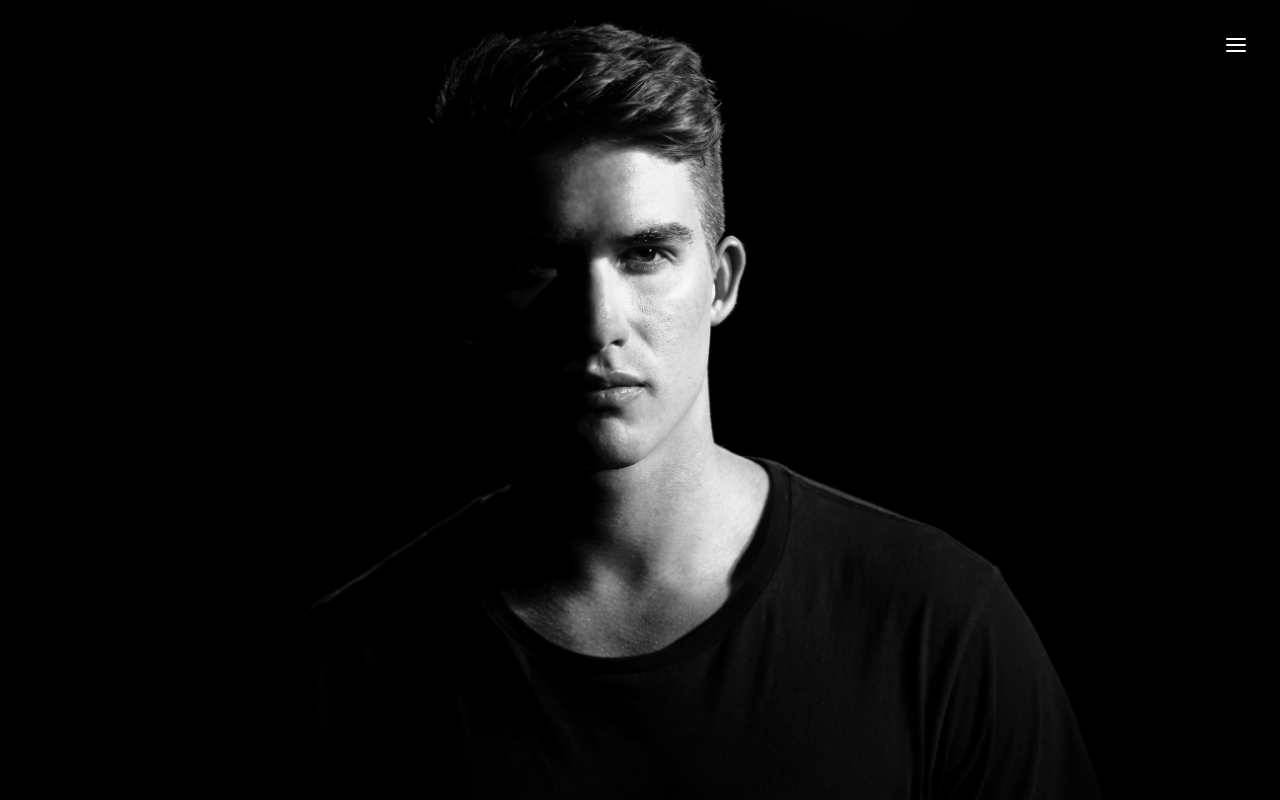
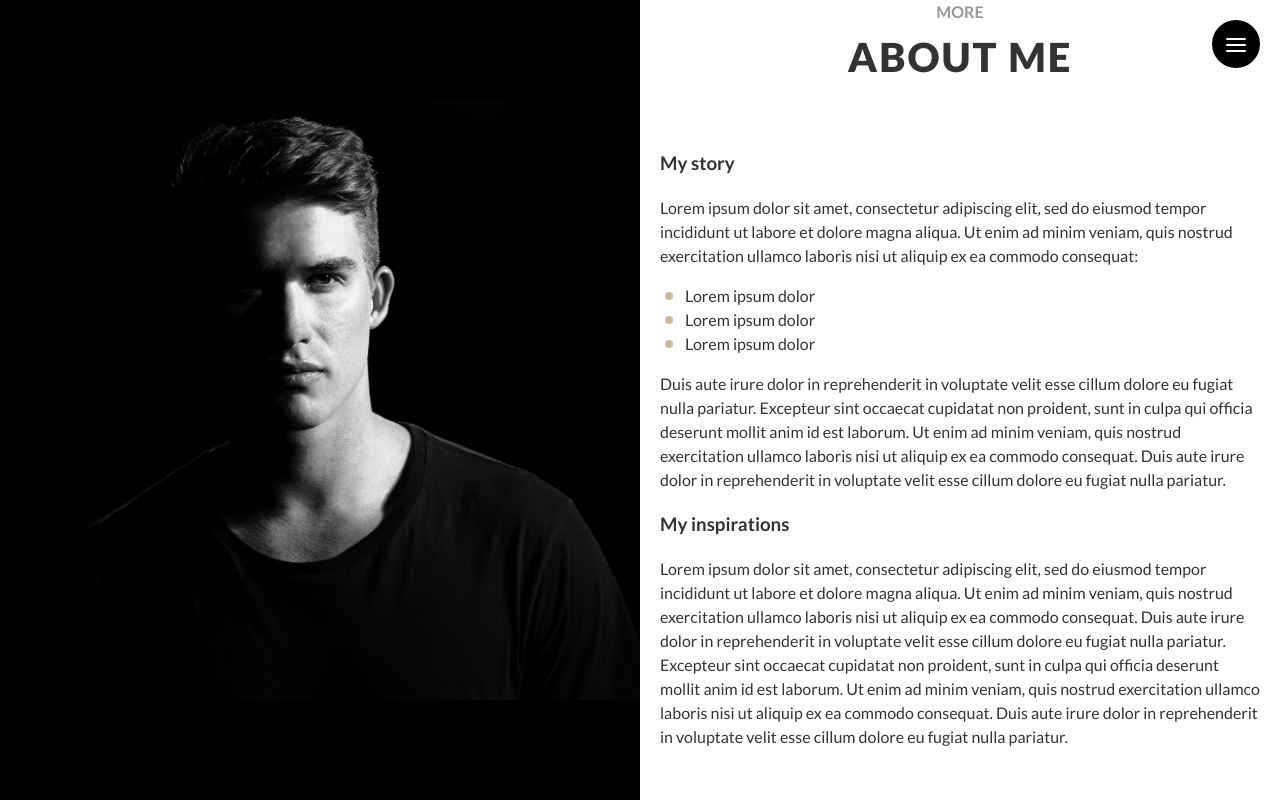
Before and after one commit to nicolas-grange/react-photos, a React (Create React App) app: page /about in a window 1280 px wide. Shown: the top 800 px of the page. Built offline with nearby package versions, Linux system fonts and the light colour scheme; what google-maps-react would draw is missing.

Commit message:
update about

```diff
--- a/src/components/Pages/About.jsx
+++ b/src/components/Pages/About.jsx
@@ -2,28 +2,24 @@ import React from 'react';
 
 import PretitleTitle from '../PretitleTitle/PretitleTitle';
 import PhotoSection from '../PhotoSection/PhotoSection';
-
 import photoAbout from '../../assets/images/about/about.jpg';
-
 
 const data = {
 	pretitleTitle: {
 		pretitle: "More",
 		title: "About me"
 	}
-
 }
-
 
 class About extends React.Component {
   render() {
     return (
     	<div className="about-container">
 
-    		<section>
+    		<section className="photo-section-container">
     			<PhotoSection photo={photoAbout}/>
 	    	</section>
-	    	<section>
+	    	<section className="info-section-container  wrapper-container">
 	    		<PretitleTitle data={data.pretitleTitle}/>
 	    		<h3>My story</h3>
 	    		<p>Lorem ipsum dolor sit amet, consectetur adipiscing elit, sed do eiusmod tempor incididunt ut labore et dolore magna aliqua. Ut enim ad minim veniam, quis nostrud exercitation ullamco laboris nisi ut aliquip ex ea commodo consequat:</p>
--- a/src/components/PhotoSection/PhotoSection.jsx
+++ b/src/components/PhotoSection/PhotoSection.jsx
@@ -4,7 +4,7 @@ import React from 'react';
 class PhotoSection extends React.Component {
   render() {
   	const photoAbout = this.props.photo;
-  	console.log(photoAbout)
+
     return (
     	<div className="photo-section">
     		<figure>
--- a/src/styles/Header/Navigation.scss
+++ b/src/styles/Header/Navigation.scss
@@ -20,7 +20,6 @@
       margin: 25px auto 0 20px;
 
       a {
-
         img {
           width: 100px;
         }
@@ -38,6 +37,7 @@
       flex-direction: column;
 
       ul li {
+        line-height: 1.2;
         text-transform: capitalize;
         padding: 15px 0;
 
--- a/src/styles/Pages/About.scss
+++ b/src/styles/Pages/About.scss
@@ -0,0 +1,49 @@
+.about-container {
+	.info-section-container {
+		ul {
+			padding-left: 25px;
+
+			li {
+				position: relative;
+
+				&::before {
+					content: "";
+					display: block;
+					border-radius: 50%;
+					width: 8px;
+					height: 8px;
+					background: theme(color, primary);
+					position: absolute;
+					top: 50%;
+					transform: translateY(-50%);
+					left: -20px;
+				}
+			}
+		}
+	}
+
+	/***
+	*** tablet landscape ***
+	***/
+	@media #{theme(media-queries, tablet-portrait)} {
+		display: flex;
+		align-items: center;
+
+		.photo-section-container {
+			background: theme(color, dark);
+			width: 50%;
+			position: fixed;
+			height: 100vh;
+			top: 0;
+			left: 0;
+			display: flex;
+			justify-content: center;
+			flex-direction: column;
+		}
+
+		.info-section-container {
+			width: 50%;
+			margin-left: 50%;
+		}
+	}
+}
--- a/src/styles/PhotoSection/PhotoSection.scss
+++ b/src/styles/PhotoSection/PhotoSection.scss
@@ -1,14 +1,32 @@
 .photo-section {
 	display: flex;
 	min-height: 300px;
-	background: #000;
+	background: theme(color, dark);
 	align-items: center;
 
 	figure {
 		margin: 0;
+		position: relative;
+		width: 100%;
+		min-height: 400px;
+
 		img {
+			position: absolute;
+			height:100%;
 			width: 100%;
+			top: 0;
+			left: 0;
+			object-fit: cover;
 		}
 	}
 
+	/***
+	*** tablet portrait ***
+	***/
+	@media #{theme(media-queries, tablet-portrait)} {
+		figure {
+			height: calc(100vh - 200px);
+			min-height: inherit;
+		}
+	}
 }
--- a/src/styles/_config/_general.scss
+++ b/src/styles/_config/_general.scss
@@ -3,6 +3,10 @@
 	font-family: 'Lato', sans-serif;
 	color: theme(color, text, dark);
 	outline: none;
+}
+
+p, h3, h4, h5, h6, ul, ol {
+	line-height: 1.5;
 }
 
 a {
```
